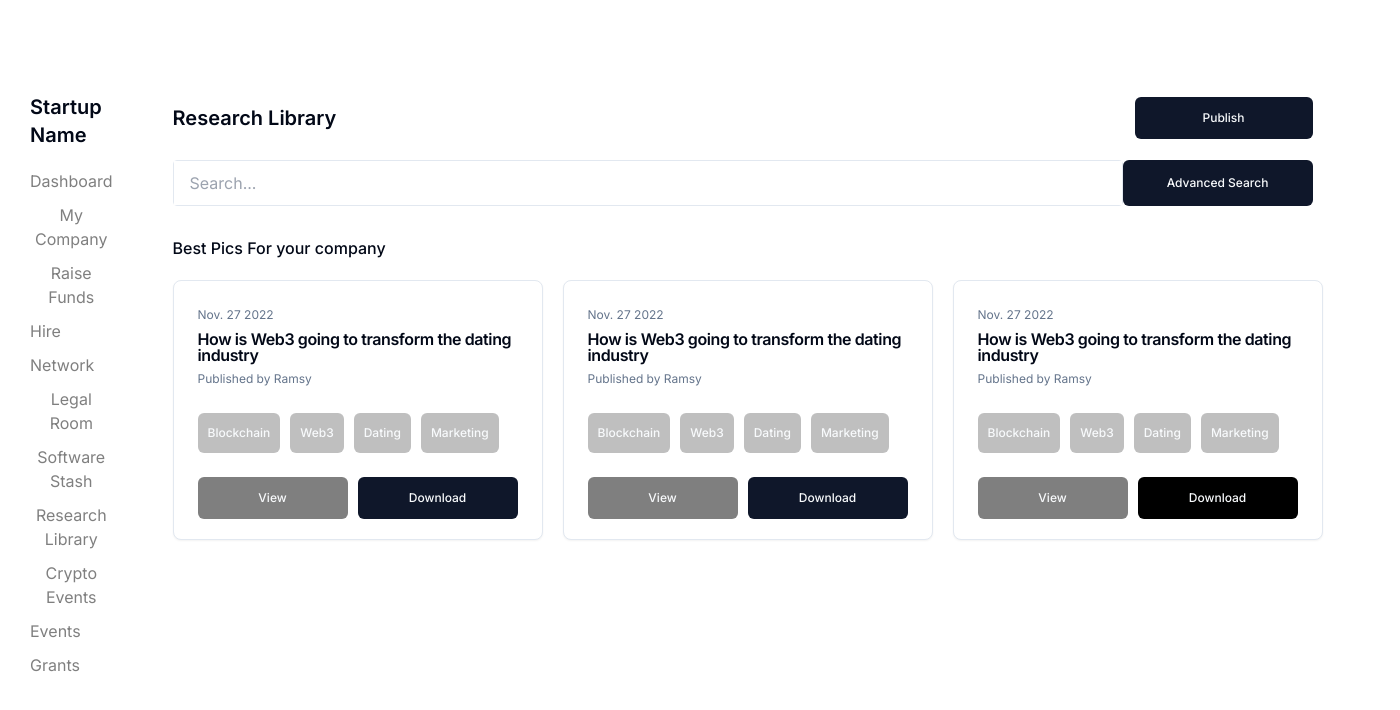
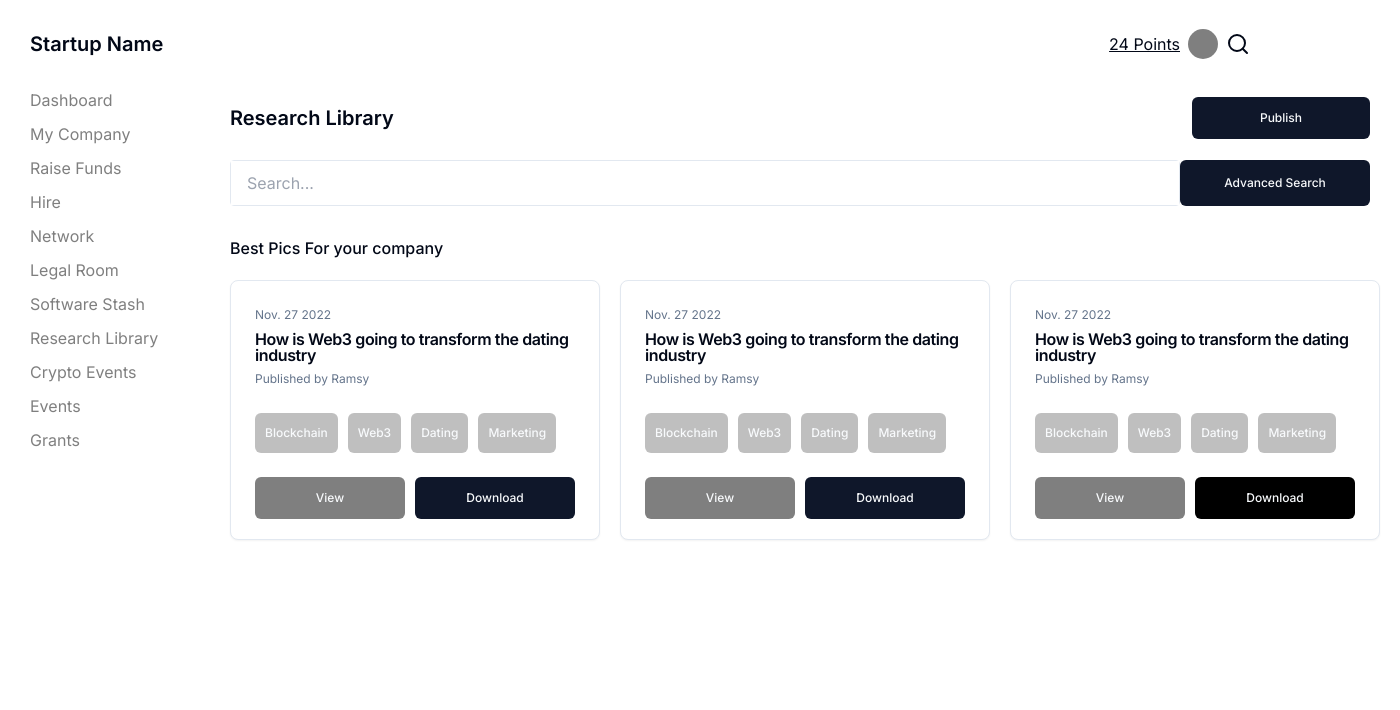
Before and after one commit to ShaikhNabeelShabbir/unbundl-web, a React (Vite) app: page /founder-dashboard in a window 1280 px wide. Shown: the top 710 px of the page, 1400 px wide, since content can reach past the window. Built offline with nearby package versions, Linux system fonts and the light colour scheme.

Commit message:
formatted side bar

```diff
--- a/src/components/sidebar.tsx
+++ b/src/components/sidebar.tsx
@@ -1,4 +1,5 @@
 import React from "react";
+import { Search } from "lucide-react";
 
 interface SidebarProps {
   setCurrentView: (view: string) => void;
@@ -6,13 +7,21 @@ interface SidebarProps {
 
 export const Sidebar: React.FC<SidebarProps> = ({ setCurrentView }) => {
   return (
-    <div className="w-[200px] h-full py-[93px] px-[30px]">
-      <div className="mb-[20px]">
+    <div>
+      <div className="mb-[30px] mt-[30px] ml-[30px] flex items-center">
         <h1 className="text-lg font-semibold">Startup Name</h1>
+        <div className="absolute right-0 flex items-center mr-[30px]">
+          <u>24 Points</u>
+          <div className="bg-black/50 rounded-full w-[30px] h-[30px] ml-2"></div>
+          <Search className="ml-2" />
         </div>
+      </div>
+      <div className="w-[200px] h-full px-[30px]">
         <ul className="text-black/50 space-y-[10px]">
           <li className="hover:text-black">
-          <button onClick={() => setCurrentView("dashboard")}>Dashboard</button>
+            <button onClick={() => setCurrentView("dashboard")}>
+              Dashboard
+            </button>
           </li>
           <li className="hover:text-black">
             <button onClick={() => setCurrentView("my-company")}>
@@ -58,6 +67,7 @@ export const Sidebar: React.FC<SidebarProps> = ({ setCurrentView }) => {
           </li>
         </ul>
       </div>
+    </div>
   );
 };
 
```
Lines whose indentation alone changed are shown as unchanged.
